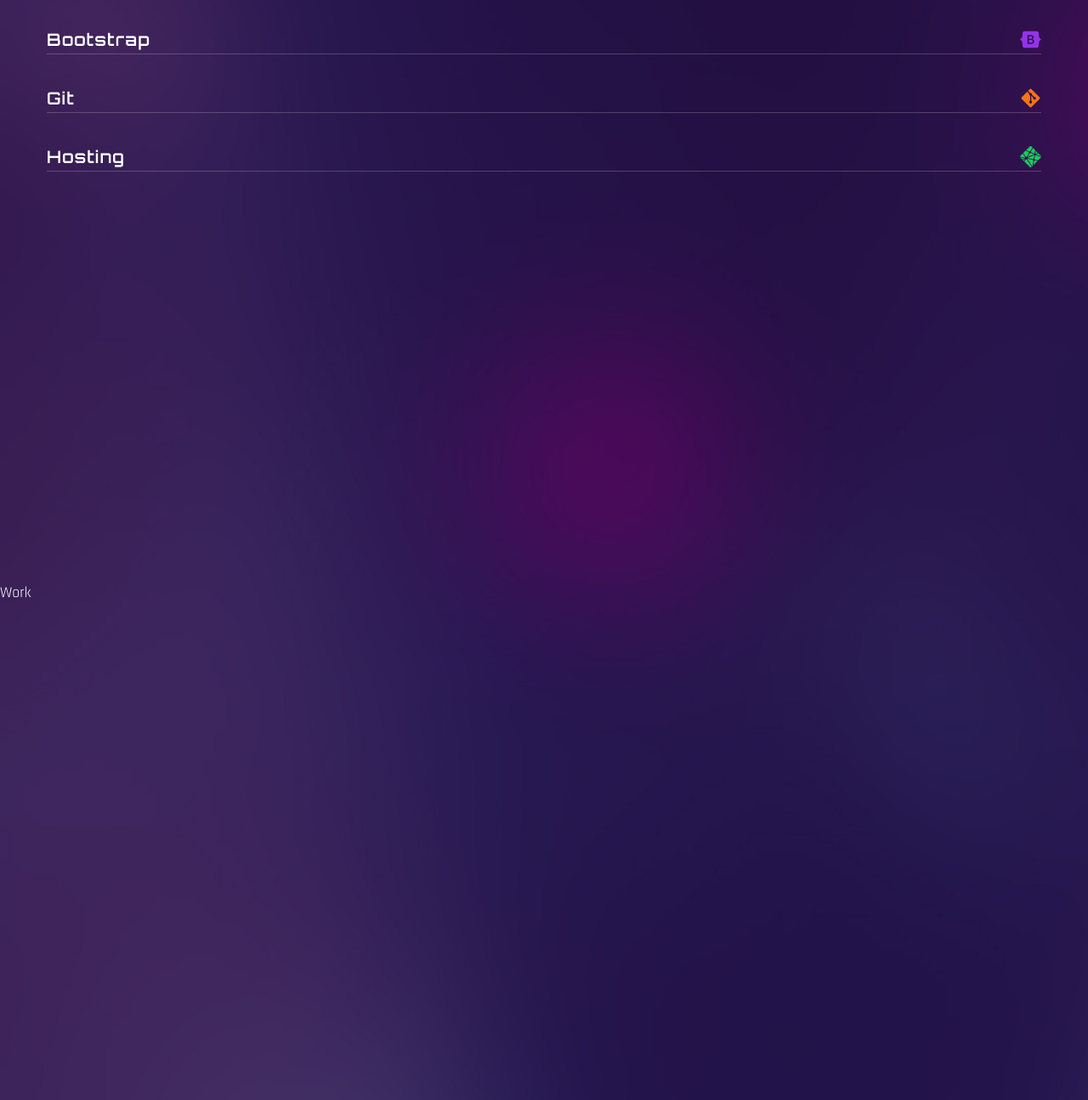
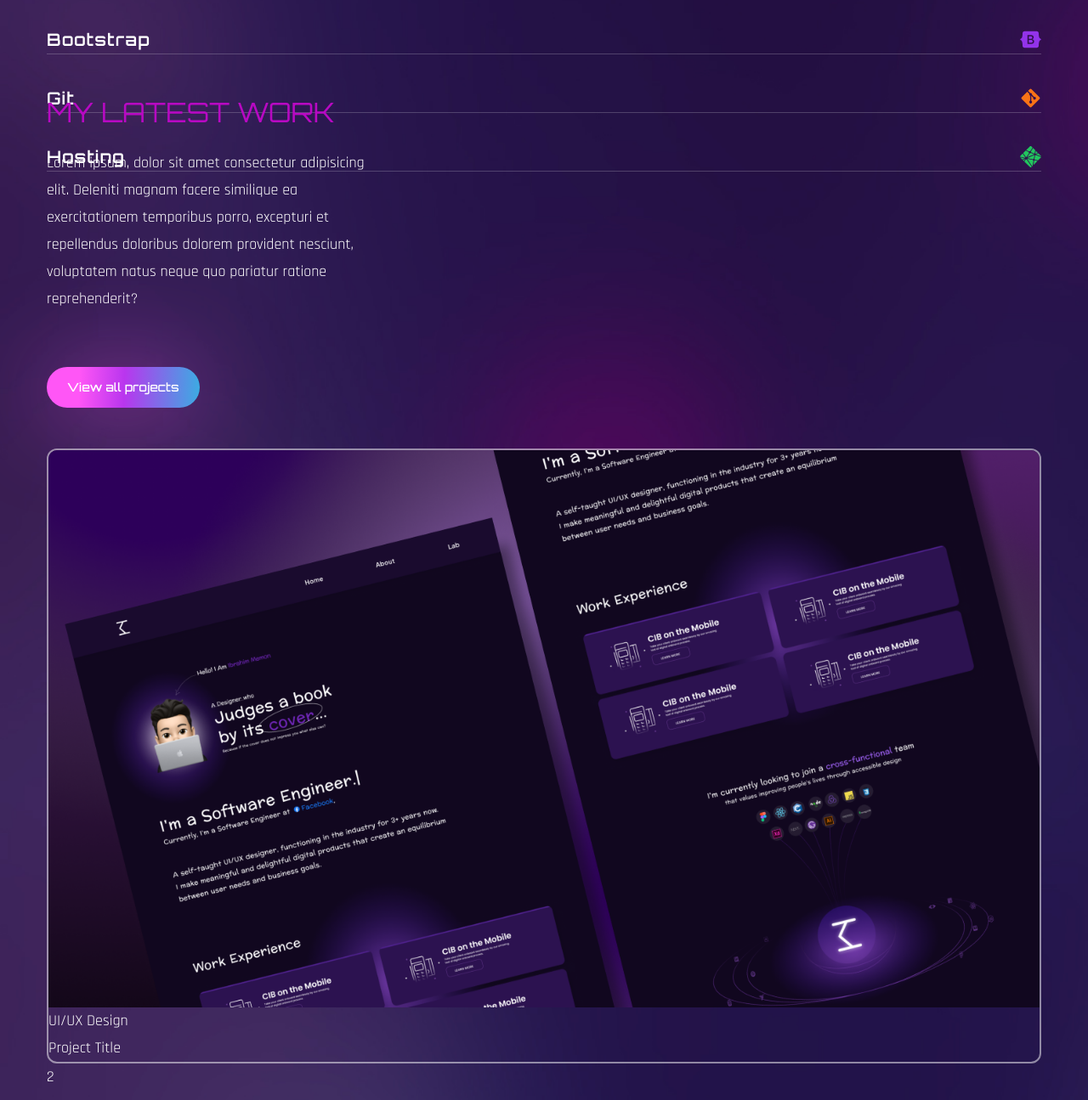
Before and after one commit to Masoodpk/portfolio-new, a React (Create React App) app: page / in a window 1280 px wide. Shown: the part 2038-3333 px from the top of the page at 85% size. Built offline with nearby package versions, Linux system fonts and the light colour scheme; a web font is replaced by a local one.

Commit message:
creating projects

```diff
--- a/src/App.js
+++ b/src/App.js
@@ -5,7 +5,7 @@ import Header from './components/Header';
 import Nav from './components/Nav';
 import About from './components/About';
 import Skills from './components/Skills';
-import Work from './components/Work';
+import Projects from './components/Projects';
 import Contact from './components/Contact';
 
 const App = () => {
@@ -16,7 +16,7 @@ const App = () => {
       <Nav />
       <About />
       <Skills />
-      <Work />
+      <Projects />
       <Contact />
       <div className='h-[4000px]'></div>
     </div>
--- a/src/components/About.js
+++ b/src/components/About.js
@@ -22,11 +22,11 @@ const About = () => {
           viewport={{once:false,amount:0.3}}
           className="flex-1">
             <h2 className=" h2 text-accent">About me.</h2>
-            <h3 className="h3 mb-4">
+            <h3 className="h3 mb-4 lg:w-[900px]">
               I am a web developer with a passion for creating visually
               appealing and user-friendly websites.
             </h3>
-            <p className="mb-6">
+            <p className="mb-6 lg:w-[870px]">
             Driven by a passion for technology and design, I create websites that are both visually appealing and highly functional. My goal is to blend creativity with usability, delivering seamless experiences for users.
             </p>
             <div className="flex gap-x-6 lg:gap-x-10 mb-12">
--- a/src/components/Nav.js
+++ b/src/components/Nav.js
@@ -15,10 +15,10 @@ const Nav = () => {
           <Link to='about' activeClass='active' smooth={true} spy={true} className='cursor-pointer w-[60px] h-[60px] flex items-center justify-center'>
             <BiUser />
           </Link>
-          <Link to='services' activeClass='active' smooth={true} spy={true} className='cursor-pointer w-[60px] h-[60px] flex items-center justify-center'>
+          <Link to='skills' activeClass='active' smooth={true} spy={true} className='cursor-pointer w-[60px] h-[60px] flex items-center justify-center'>
             <BsClipboardData />
           </Link>
-          <Link to='work' activeClass='active' smooth={true} spy={true} className='cursor-pointer w-[60px] h-[60px] flex items-center justify-center'>
+          <Link to='projects' activeClass='active' smooth={true} spy={true} className='cursor-pointer w-[60px] h-[60px] flex items-center justify-center'>
             <BsBriefcase />
           </Link>
           <Link to='contact' activeClass='active' smooth={true} spy={true}  className='cursor-pointer w-[60px] h-[60px] flex items-center justify-center'>
--- /dev/null
+++ b/src/components/Projects.js
@@ -0,0 +1,40 @@
+import React from 'react';
+
+import {motion} from 'framer-motion'
+import {fadeIn} from '../variants'
+import Img1 from "../assets/portfolio-img1.png"
+const Projects = () => {
+  return(
+  <section className='section' id='projects'>
+<div className='container mx-auto'>
+  <div>
+    <div className='flex-1 flex flex-col gap-y-12 mb-10 lg:mb-0'>
+      <div>
+        <h2 className='h2 leading-tight text-accent'>
+          My Latest Work</h2>
+          <p className='max-w-sm mb-16'>Lorem ipsum, dolor sit amet consectetur adipisicing elit. Deleniti magnam facere similique ea exercitationem temporibus porro, excepturi et repellendus doloribus dolorem provident nesciunt, voluptatem natus neque quo pariatur ratione reprehenderit?</p>
+          <button className='btn btn-sm'>View all projects</button>
+      </div>
+      <div className='group relative overflow-hidden border-2 border-white/50 rounded-xl'>
+        <div></div>
+        <img src={Img1} alt="img" />
+        <div>UI/UX Design</div>
+        <div>
+          <span>Project Title</span>
+        </div>
+      </div>
+    </div>
+    <div>2</div>
+  </div>
+
+</div>
+
+
+
+  </section>
+
+
+)
+};
+
+export default Projects;
--- a/src/components/Skills.js
+++ b/src/components/Skills.js
@@ -45,7 +45,7 @@ const skills = [
 
 const Skills = () => {
   return(
-  <div className='section' id='services'>
+  <div className='section' id='skills'>
   <div className='container mx-auto'>
     <motion.div     variants = {fadeIn('left',0.5)}
               initial='hidden'
--- a/src/components/Work.js
+++ /dev/null
@@ -1,7 +0,0 @@
-import React from 'react';
-
-const Work = () => {
-  return <div className='section ' id='work'>Work</div>;
-};
-
-export default Work;
```
